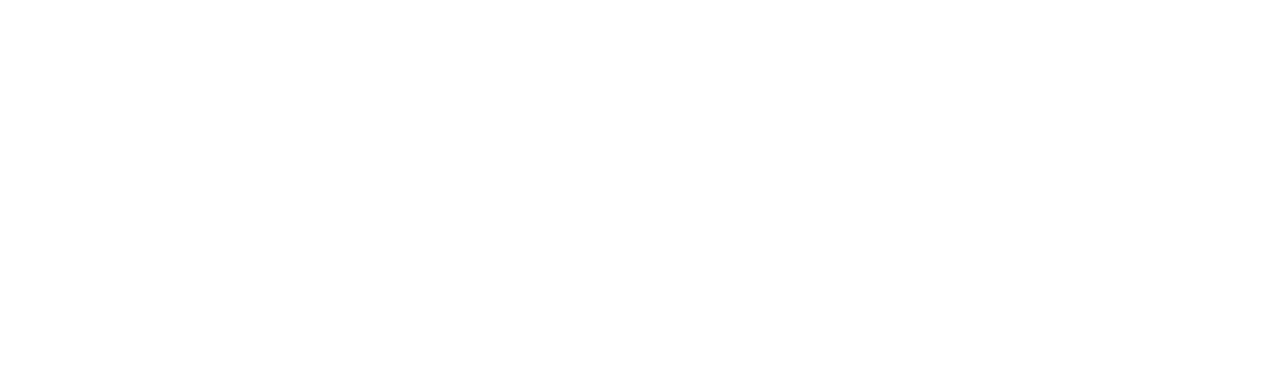
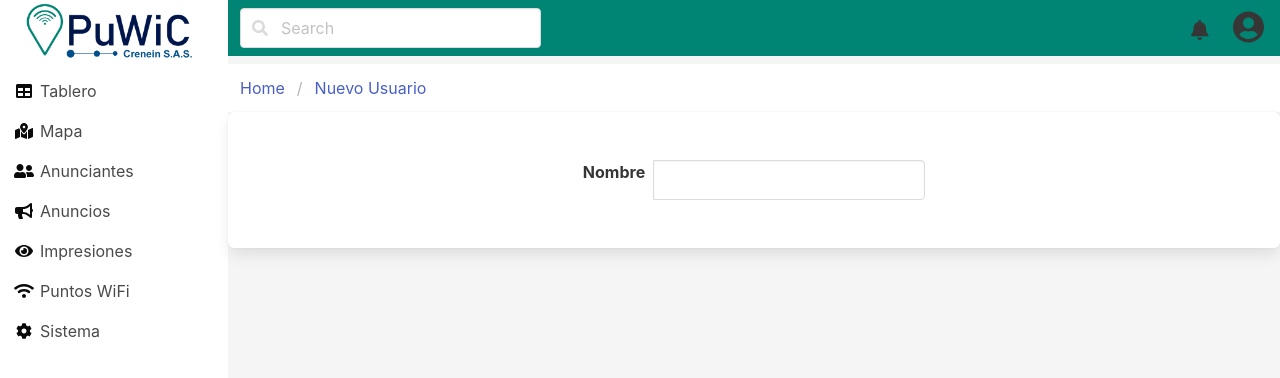
Before and after one commit to MFISPBrain/practica_puwic, a Vue app: page /nuevoUsuario in a window 1280 px wide. Before the commit this address had no page. Shown: the top 378 px of the page. Built offline with nearby package versions, Linux system fonts and the light colour scheme.

Commit message:
avance del formulario + quitar el modulo del versionado

```diff
--- a/src/router/index.js
+++ b/src/router/index.js
@@ -33,9 +33,16 @@
           }
         ]
       },
+      {
+        path: '/nuevoUsuario',
+
+        name: 'NuevoUsuario',
+        component: () => import(/* webpackChunkName: "login" */ '../views/Usuarios/NuevoUsuario.vue'),
+        meta: {value: 'Nuevo Usuario'}
+      }
 
     ]
-  },
+  }
 ]
 
 const router = createRouter({
--- a/src/views/Login.vue
+++ b/src/views/Login.vue
@@ -5,7 +5,7 @@
         </div>
         <div class="field  has-addons has-addons-centered " >
 
-          <div class="control">
+          <div class="control ">
 
                     <p class="button ">
 
--- /dev/null
+++ b/src/views/Usuarios/NuevoUsuario.vue
@@ -0,0 +1,104 @@
+<template>
+
+
+    <div class="section box  ">
+
+
+
+        <div class="field has-addons has-addons-centered">
+            <label class="label mr-2">Nombre </label>
+            <div class="control">
+                <input class="input" type="text" >
+            </div>
+        </div>
+
+
+
+         <!-- <div class="field has-addons has-addons-centered">
+            <label class="label mr-2">Estado</label>
+            <div class="control">
+                 <div class="select">
+                    <select>
+                        <option>Select dropdown</option>
+                        <option>With options</option>
+                    </select>
+                </div>
+            </div>
+        </div>
+         <div class="field has-icons-left has-addons has-addons-centered">
+             <div class="control is-left">
+                    <label class="label mr-2">Usuario</label>
+                    </div>
+            <div class="control">
+                <input class="input" type="text" >
+            </div>
+        </div>
+        <div class="field has-addons has-addons-centered">
+                    <div class="control is-left">
+                    <label class="label mr-2">Contraseña</label>
+                    </div>
+                    <div class="control">
+                        <input class="input" type="text" >
+                    </div>
+        </div>
+
+          <div class="field has-addons has-addons-centered">
+                    <label class="label mr-2">Correo</label>
+                    <div class="control">
+                        <input class="input" type="text" >
+                    </div>
+        </div>
+         <div class="field has-addons has-addons-centered">
+                    <label class="label mr-2">Correo alternativo</label>
+                    <div class="control">
+                        <input class="input" type="text" >
+                    </div>
+        </div>
+         <div class="field has-addons has-addons-centered">
+                    <label class="label mr-2">Comentario</label>
+
+                    <div class="control">
+                        <textarea class="textarea" placeholder="Explain how we can help you"></textarea>
+                    </div>
+
+        </div>
+
+         <div class="field has-addons has-addons-centered">
+
+
+                    <label class="label mr-2">Subir foto  </label>
+                        <input class="file-input " type="file" name="resume"> -->
+
+                        <!-- <span ><button class="button is-rounded ">
+                            <i class="fas fa-upload "></i></button>
+                        </span>
+
+
+        </div>
+
+        <div class="field has-addons has-addons-centered">
+        <div class="control">
+            <button class="button is-success">
+                   Agregar nuevo usuario
+            </button>
+            <button class="button is-warning">
+                   Cancelar
+            </button>
+        </div>
+        </div>  -->
+
+    </div>
+
+
+
+</template>
+
+<script>
+export default {
+
+}
+</script>
+
+<style>
+
+</style>
```
